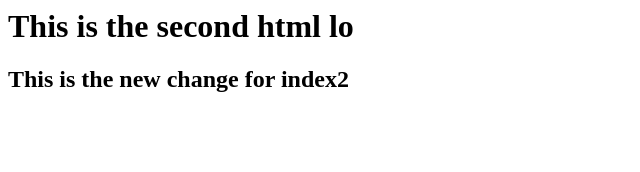
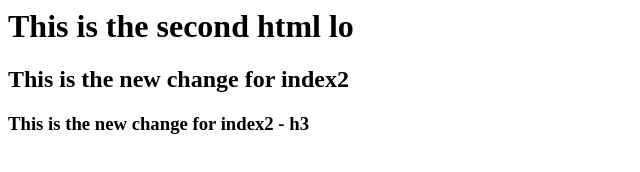
Before and after one commit to jokusuma/sipo, a plain HTML site: page index2.html in a window 1280 px wide. Shown: the whole page, without its empty margins (0-640 px from the left). Drawn offline with Linux system fonts and the light colour scheme.

Commit message:
add index2.html

```diff
--- a/index2.html
+++ b/index2.html
@@ -5,5 +5,6 @@
 <body>
 	<h1>This is the second html lo</h1>
 	<h2>This is the new change for index2</h2>
+	<h3>This is the new change for index2 - h3</h3>
 </body>
 </html>
```
